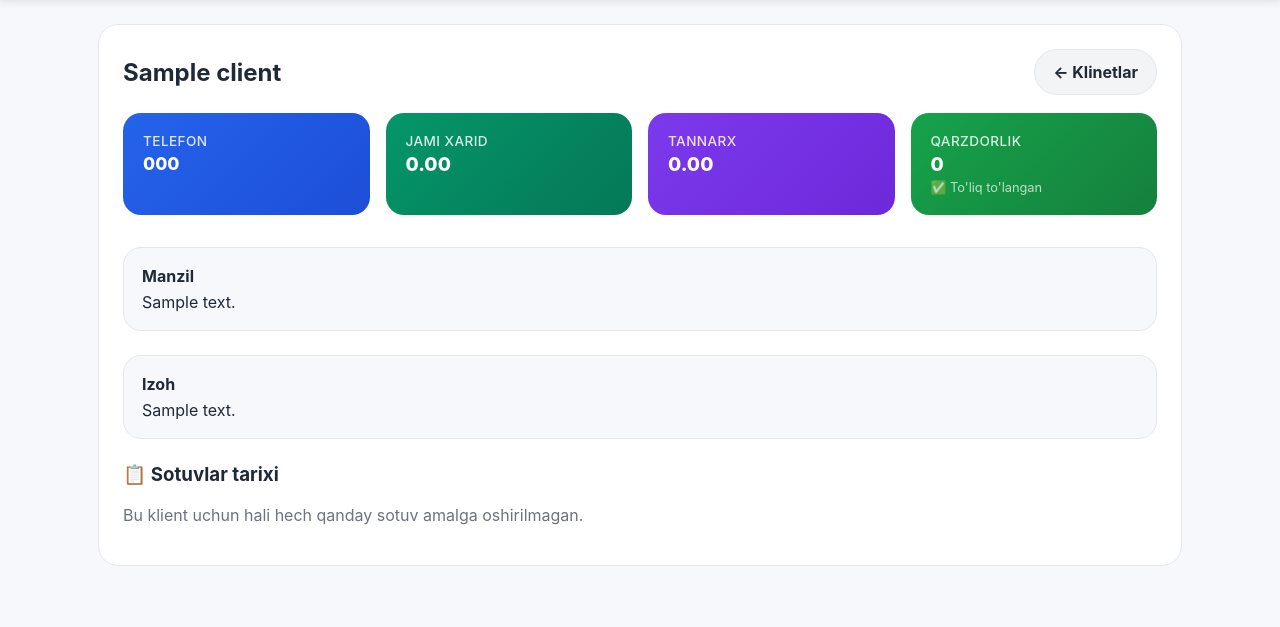
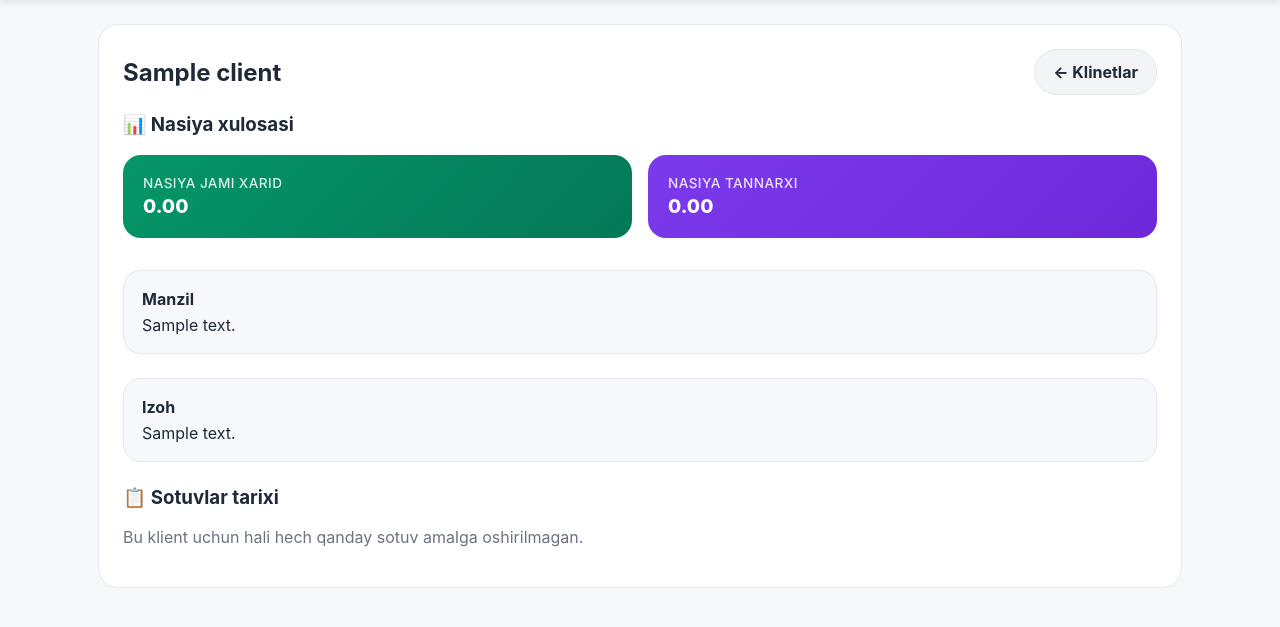
Before and after one commit to otabek-me/simple-project, a Django app: page /klient/1/ in a window 1280 px wide. Shown: the part 138-765 px from the top of the page. Run offline with Django 5.2, Linux system fonts and the light colour scheme; a user stored in the database is signed in; tables that the repository leaves empty hold one stand-in row (values such as "Sample post").

Commit message:
o'zgardi3

```diff
--- a/app/static/app/styles.css
+++ b/app/static/app/styles.css
@@ -1269,6 +1269,23 @@ body {
     white-space: nowrap;
   }
 
+  .mobile-simple-item .item-number {
+    min-width: 24px;
+    font-weight: 700;
+    font-size: 0.82rem;
+    color: var(--muted);
+  }
+
+  .mobile-simple-item .item-link {
+    color: var(--primary);
+    text-decoration: none;
+  }
+
+  .mobile-action {
+    margin: 0;
+    display: inline-flex;
+  }
+
   .mobile-simple-item .item-price {
     font-weight: 700;
     font-size: 0.95rem;
--- a/app/views.py
+++ b/app/views.py
@@ -560,13 +560,15 @@ def client_detail(request, pk):
 
 @login_required
 def statistics(request):
-    # Overall statistics (faqat faol sotuvlar)
+    # Faol sotuvlar (asosiy to'plam)
     active_sales = Sale.objects.filter(status='active')
 
     # Date filter
     date_from = request.GET.get('date_from', '').strip()
     date_to = request.GET.get('date_to', '').strip()
     month_filter = request.GET.get('month', '').strip()
+
+    now = timezone.now()
 
     if month_filter:
         # Oy bo'yicha filter (format: YYYY-MM)
@@ -592,13 +594,17 @@ def statistics(request):
         except (ValueError, AttributeError):
             pass
 
-    total_sales_count = active_sales.count()
-    total_clients = Client.objects.count()
-
-    total_amount = active_sales.aggregate(total=Sum('total_amount'))['total'] or Decimal('0')
-    total_paid = active_sales.aggregate(total=Sum('paid_amount'))['total'] or Decimal('0')
+    # Tepa kartalar (Sof foyda bundan mustasno) — faqat ochiq nasiya savdolardan.
+    # Ochiq nasiya = to'lov turi nasiya YOKI hali to'liq to'lanmagan (qarzi bor).
+    credit_sales = active_sales.filter(
+        Q(payment_type='credit') | Q(paid_amount__lt=F('total_amount'))
+    )
+    total_sales_count = credit_sales.count()
+    total_clients = credit_sales.aggregate(total=Count('client', distinct=True))['total'] or 0
+    total_amount = credit_sales.aggregate(total=Sum('total_amount'))['total'] or Decimal('0')
+    total_paid = credit_sales.aggregate(total=Sum('paid_amount'))['total'] or Decimal('0')
     total_debt = total_amount - total_paid
-    total_cost = active_sales.aggregate(
+    total_cost = credit_sales.aggregate(
         total=Sum(F('items__cost_at_sale') * F('items__quantity'), output_field=DecimalField(max_digits=20, decimal_places=2))
     )['total'] or Decimal('0')
 
@@ -611,12 +617,34 @@ def statistics(request):
     )['total'] or Decimal('0')
     total_profit = cash_total_amount - cash_total_cost
 
-    # Joriy oy sotilgan mebellar (jadval uchun)
-    now = timezone.now()
+    # Pastdagi savdolar jadvali — berilgan filterga mos, aks holda joriy oy.
+    table_sales = Sale.objects.filter(status='active')
+    if month_filter:
+        try:
+            t_year, t_month = map(int, month_filter.split('-'))
+            table_sales = table_sales.filter(created_at__year=t_year, created_at__month=t_month)
+        except (ValueError, AttributeError):
+            table_sales = table_sales.filter(created_at__year=now.year, created_at__month=now.month)
+    elif date_from and date_to:
+        try:
+            table_sales = table_sales.filter(created_at__date__gte=date_from, created_at__date__lte=date_to)
+        except (ValueError, AttributeError):
+            table_sales = table_sales.filter(created_at__year=now.year, created_at__month=now.month)
+    elif date_from:
+        try:
+            table_sales = table_sales.filter(created_at__date__gte=date_from)
+        except (ValueError, AttributeError):
+            table_sales = table_sales.filter(created_at__year=now.year, created_at__month=now.month)
+    elif date_to:
+        try:
+            table_sales = table_sales.filter(created_at__date__lte=date_to)
+        except (ValueError, AttributeError):
+            table_sales = table_sales.filter(created_at__year=now.year, created_at__month=now.month)
+    else:
+        table_sales = table_sales.filter(created_at__year=now.year, created_at__month=now.month)
+
     current_month_items = SaleItem.objects.filter(
-        sale__status='active',
-        sale__created_at__year=now.year,
-        sale__created_at__month=now.month,
+        sale__in=table_sales,
     ).values('furniture_name').annotate(
         total_quantity=Sum('quantity'),
         total_amount=Sum('subtotal'),
--- a/templates/app/client_detail.html
+++ b/templates/app/client_detail.html
@@ -9,31 +9,16 @@
     </div>
 
     <!-- Client info cards -->
+    <h3 style="margin-top: 0;">📊 Nasiya xulosasi</h3>
     <div style="display: grid; grid-template-columns: repeat(auto-fit, minmax(200px, 1fr)); gap: 16px; margin-bottom: 32px;">
-        <div class="stat-card" style="background: linear-gradient(135deg, #2563eb, #1d4ed8);">
-            <div class="stat-label">Telefon</div>
-            <div class="stat-value" style="font-size: 1.1rem;">{{ client.phone|default:"Yo'q" }}</div>
-        </div>
         <div class="stat-card" style="background: linear-gradient(135deg, #059669, #047857);">
-            <div class="stat-label">Jami xarid</div>
+            <div class="stat-label">Nasiya jami xarid</div>
             <div class="stat-value" style="font-size: 1.2rem;">{{ total_purchases|format_price }}</div>
         </div>
         <div class="stat-card" style="background: linear-gradient(135deg, #7c3aed, #6d28d9);">
-            <div class="stat-label">Tannarx</div>
+            <div class="stat-label">Nasiya tannarxi</div>
             <div class="stat-value" style="font-size: 1.2rem;">{{ total_cost|format_price }}</div>
         </div>
-        {% if total_debt > 0 %}
-            <div class="stat-card" style="background: linear-gradient(135deg, #dc2626, #b91c1c);">
-                <div class="stat-label">Qarzdorlik</div>
-                <div class="stat-value" style="font-size: 1.2rem;">{{ total_debt|format_price }}</div>
-            </div>
-        {% else %}
-            <div class="stat-card" style="background: linear-gradient(135deg, #16a34a, #15803d);">
-                <div class="stat-label">Qarzdorlik</div>
-                <div class="stat-value" style="font-size: 1.2rem; color: white;">0</div>
-                <div class="stat-sub">✅ To'liq to'langan</div>
-            </div>
-        {% endif %}
     </div>
 
     {% if client.address %}
@@ -75,11 +60,13 @@
                         <tr>
                             <td data-label="#">{{ forloop.counter }}</td>
                             <td data-label="Mebellar">
-                                <div style="font-size: 0.85rem;">
-                                    {% for item in sale.items.all %}
-                                        <div>{{ item.display_name }} × {{ item.quantity }}</div>
-                                    {% endfor %}
-                                </div>
+                                <a href="{% url 'sale_detail' sale.pk %}" style="color: var(--primary); text-decoration: none;">
+                                    <div style="font-size: 0.85rem;">
+                                        {% for item in sale.items.all %}
+                                            <div>{{ item.display_name }} × {{ item.quantity }}</div>
+                                        {% endfor %}
+                                    </div>
+                                </a>
                             </td>
                             <td data-label="Jami summa" class="td-price">{{ sale.total_amount|format_price }}</td>
                             <td data-label="Tannarx" class="td-price">{{ sale.total_cost|format_price }}</td>
@@ -100,7 +87,14 @@
                             </td>
                             <td data-label="Sana" style="white-space: nowrap;">{{ sale.created_at|date:'Y-m-d H:i' }}</td>
                             <td data-label="Amallar">
-                                <a href="{% url 'sale_detail' sale.pk %}" class="button button-small button-secondary">Batafsil</a>
+                                {% if sale.payment_type == 'credit' and sale.status == 'active' and sale.debt_amount > 0 %}
+                                    <form method="post" action="{% url 'close_credit' sale.pk %}" onsubmit="return confirm('Nasiyani to\'liq yopishni tasdiqlaysizmi? Qolgan summa ({{ sale.debt_amount|format_price }}) to\'langan deb qayd etiladi.');">
+                                        {% csrf_token %}
+                                        <button type="submit" class="button button-small button-success">✅ Nasiyani yopish</button>
+                                    </form>
+                                {% else %}
+                                    <span class="notice">—</span>
+                                {% endif %}
                             </td>
                         </tr>
                     {% endfor %}
@@ -108,15 +102,21 @@
             </table>
         </div>
 
-        <!-- Mobile simple list: furniture name + price + button -->
+        <!-- Mobile simple list: number + name + price + action -->
         <div class="mobile-only-cards mobile-simple-list">
             {% for sale in sales %}
                 <div class="mobile-simple-item">
-                    <span class="item-name">
+                    <span class="item-number">{{ forloop.counter }}</span>
+                    <a href="{% url 'sale_detail' sale.pk %}" class="item-name item-link">
                         {% for item in sale.items.all %}{{ item.display_name }}{% if not forloop.last %}, {% endif %}{% empty %}Mebel yo'q{% endfor %}
-                    </span>
+                    </a>
                     <span class="item-price">{{ sale.total_amount|format_price }}</span>
-                    <a href="{% url 'sale_detail' sale.pk %}" class="button button-secondary">Batafsil</a>
+                    {% if sale.payment_type == 'credit' and sale.status == 'active' and sale.debt_amount > 0 %}
+                        <form method="post" action="{% url 'close_credit' sale.pk %}" class="mobile-action" onsubmit="return confirm('Nasiyani to\'liq yopishni tasdiqlaysizmi? Qolgan summa ({{ sale.debt_amount|format_price }}) to\'langan deb qayd etiladi.');">
+                            {% csrf_token %}
+                            <button type="submit" class="button button-small button-success" style="white-space: nowrap; padding: 6px 10px; font-size: 0.78rem;">✅ Yopish</button>
+                        </form>
+                    {% endif %}
                 </div>
             {% endfor %}
         </div>
--- a/templates/app/statistics.html
+++ b/templates/app/statistics.html
@@ -28,6 +28,9 @@
     </form>
 
     <!-- Main stats cards -->
+    <p style="margin: 0 0 12px 0; color: var(--muted); font-size: 0.85rem;">
+        ℹ️ Tepa ko'rsatkichlar faqat ochiq nasiya savdolardan, <strong>"Sof foyda"</strong> esa faqat naqt savdolardan hisoblanadi.
+    </p>
     <div style="display: grid; grid-template-columns: repeat(auto-fit, minmax(180px, 1fr)); gap: 16px; margin-bottom: 32px;">
         <div class="stat-card" style="background: linear-gradient(135deg, #2563eb, #1d4ed8);">
             <div class="stat-label">Jami sotuvlar</div>
@@ -56,7 +59,7 @@
     </div>
 
     <!-- Current month sold items -->
-    <h3>📅 Joriy oy savdolari ({{ now|date:'F Y' }})</h3>
+    <h3>📅 {% if month_filter %}{{ month_filter }} oyi savdolari{% elif date_from or date_to %}Savdolar{% if date_from %} dan {{ date_from }}{% endif %}{% if date_from and date_to %} – {% endif %}{% if date_to %} gacha {{ date_to }}{% endif %}{% else %}Joriy oy savdolari ({{ now|date:'F Y' }}){% endif %}</h3>
     <div class="desktop-only-filters" style="overflow-x: auto;">
         {% if current_month_items %}
             <table class="data-table">
@@ -93,6 +96,7 @@
         {% if current_month_items %}
             {% for item in current_month_items %}
                 <div class="mobile-simple-item stats-item">
+                    <span class="item-number">{{ forloop.counter }}</span>
                     <span class="item-name">{{ item.furniture_name|default:"Noma'lum" }}</span>
                     <div class="stats-values">
                         <span class="stats-value-item">
```
Also changed, not shown: templates/app/sale_list.html (+18 -3 lines).
